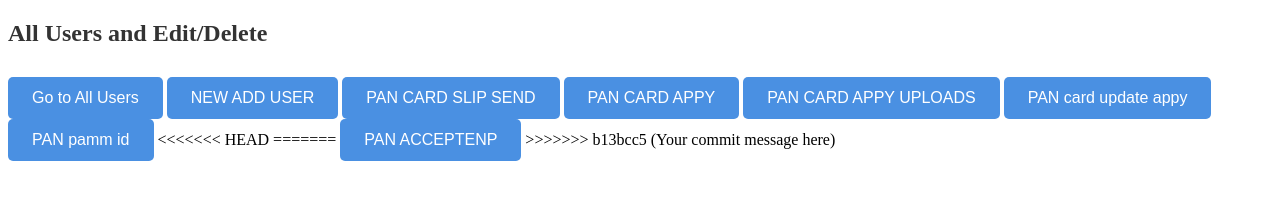
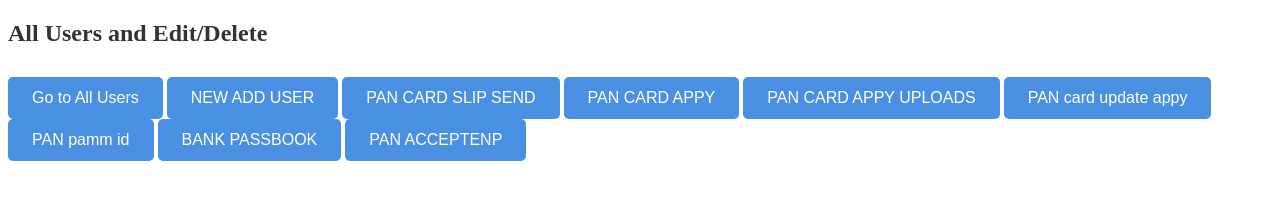
Before and after one commit to rahulpancanter/pancanter, a website: page public/admin-dashboard.html in a window 1280 px wide. Drawn offline with Linux system fonts and the light colour scheme.

Commit message:
Update admin-dashboard.html

```diff
--- a/public/admin-dashboard.html
+++ b/public/admin-dashboard.html
@@ -40,10 +40,8 @@
   <button><a href="admin-pancardappy-uploads.html">PAN CARD APPY UPLOADS</a></button>
   <button><a href="admin-pan-updatedetalsappy.html">PAN card update appy</a></button>
   <button><a href="admin-pan-pamm id.html">PAN pamm id</a></button>
-<<<<<<< HEAD
+  <button><a href="admin-bankpassbook.html">BANK PASSBOOK</a></button>
+  <button><a href="adminnewacceptenpan.html">PAN ACCEPTENP</a></button>
 
-=======
-  <button><a href="adminnewacceptenpan.html">PAN ACCEPTENP</a></button>
->>>>>>> b13bcc5 (Your commit message here)
 </body>
 </html>
```
